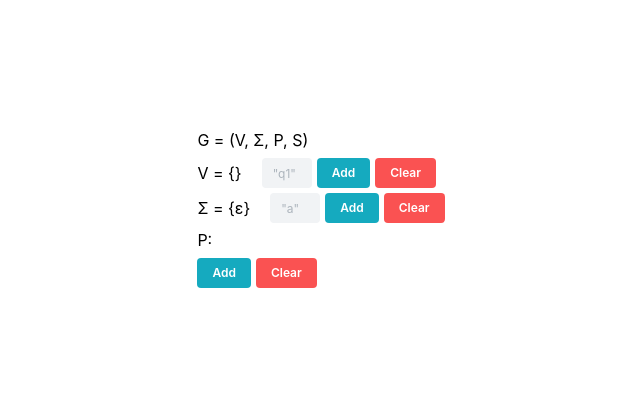
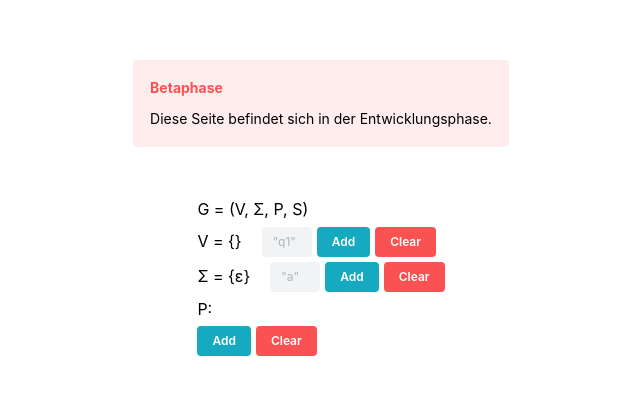
Before and after one commit to nilsmcz/deaSimulator, a React (Create React App) app: page / in a window 1280 px wide. Shown: the part 192-586 px from the top of the page, without its empty margins (319-959 px from the left). Built offline with nearby package versions, Linux system fonts and the light colour scheme.

Commit message:
alert and remove StateMachine class

```diff
--- a/src/DeaScreen.jsx
+++ b/src/DeaScreen.jsx
@@ -107,9 +107,9 @@ export default function DeaScreen() {
     return (
         <div style={{display:"flex", flexDirection:"column", justifyContent:"center", alignItems:"center", height:"100vh", width:"100vw", gap:"50px"}}>
 
-            {/* <Alert variant="light" color="red" title="Betaphase">
+            <Alert variant="light" color="red" title="Betaphase">
                 Diese Seite befindet sich in der Entwicklungsphase.
-            </Alert> */}
+            </Alert>
 
             <div style={{display:"flex", flexDirection:"column", width:"auto", height:"auto", justifyContent:"center", alignItems:"start", backgroundColor:"", gap:"5px", maxWidth:"500px"}}>
                 <Text size="md">G = (V, &Sigma;, P, S)</Text>
--- a/src/stateMachine/StateMachine.js
+++ /dev/null
@@ -1,3 +0,0 @@
-export default class StateMachine {
-
-}
```
